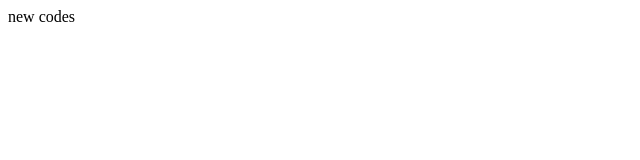
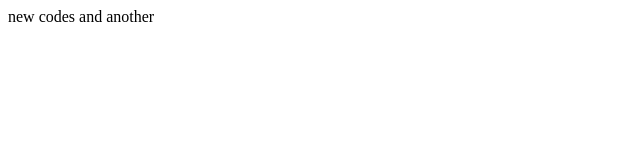
Before and after one commit to Mayorwise001/Test, a plain HTML site: page feature1.html in a window 1280 px wide. Shown: the full height of the page, 0-640 px from the left. Drawn offline with Linux system fonts and the light colour scheme.

Commit message:
Update feature1.html

```diff
--- a/feature1.html
+++ b/feature1.html
@@ -7,6 +7,6 @@
     <title>Document</title>
 </head>
 <body>
-    new codes
+    new codes and another
 </body>
 </html>
```
